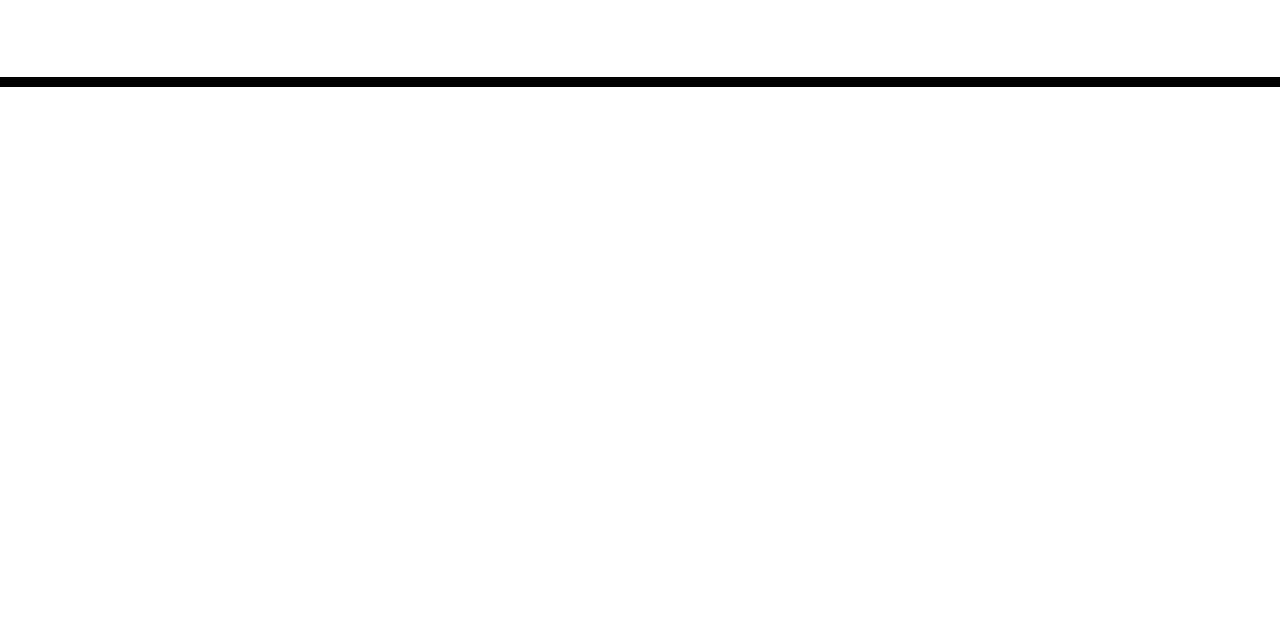
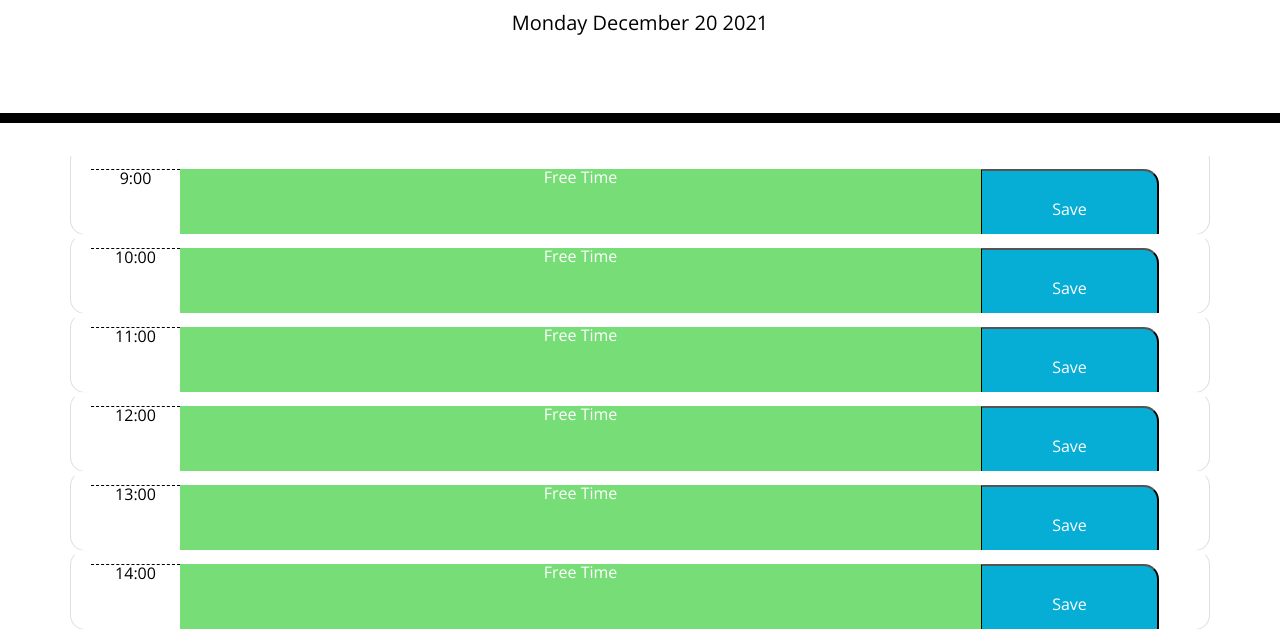
Before and after one commit to charlestietjen/Trilogy-HW-Week-5-Calendar-App, a plain HTML site: page index.html in a window 1280 px wide. Shown: the part 181-812 px from the top of the page. Drawn offline with nearby package versions, Linux system fonts and the light colour scheme.

Commit message:
style changes and readme update

```diff
--- a/Assets/js/localScript.js
+++ b/Assets/js/localScript.js
@@ -18,22 +18,24 @@ var events = {};
 
 // function for creating each hour element
 var createEvents = function(eventHour, eventInfo, eventTense) {
-    var eventLi = $("<li>").addClass(eventTense + " time-block list-group-item d-flex");
+    var eventLiEl = $("<li>").addClass("time-block list-group-item row");
+    var eventContainerEl = $("<div>")
+        .addClass("container row");
     var eventHourEl = $("<div>")
-        .addClass("hour")
+        .addClass("hour col-1")
         .text(eventHour);
     var eventInfoEl = $("<div>")
-        .addClass("description flex-fill")
+        .addClass(eventTense + " description col-sm col-10")
     var eventInfoPEl = $("<p>")
         .addClass("event-info")
         .text(eventInfo);
     var saveBtnEl = $("<button>")
-        .addClass("saveBtn")
+        .addClass("saveBtn col-2")
         .html("Save");
     eventInfoEl.append(eventInfoPEl);
-    eventLi.append(eventHourEl, eventInfoEl, saveBtnEl); //skull and crossbones unicode is placeholder because it is funny/cool
-
-    $("#timeblocks").append(eventLi);
+    eventContainerEl.append(eventHourEl, eventInfoEl, saveBtnEl); //skull and crossbones unicode is placeholder because it is funny/cool
+    eventLiEl.append(eventContainerEl);
+    $("#timeblocks").append(eventLiEl);
 }
 
 for (i = 0; i < wHours; i++){
@@ -46,7 +48,7 @@ for (i = 0; i < wHours; i++){
     else if (currentHour < h){
         tense = "future";
     }
-    createEvents(hour, "Placeholder", tense);
+    createEvents(hour, "Free Time", tense);
 };
 
 $(document).on("click", ".event-info", function() {
@@ -66,7 +68,7 @@ $(document).on("click", ".event-info", function() {
 
 //unfocus event
 $(document).on("blur", "textarea", function(){
-    console.log("unfocus event")
+    //console.log("unfocus event")
     // get current value
     var text = $(this).val();
 
--- a/index.html
+++ b/index.html
@@ -18,7 +18,7 @@
       href="https://fonts.googleapis.com/css?family=Open+Sans&display=swap"
       rel="stylesheet"
     />
-    <link rel="stylesheet" href="style.css" />
+    <link rel="stylesheet" href="./style.css" />
     <title>Work Day Scheduler</title>
   </head>
 
@@ -30,9 +30,11 @@
     </header>
     <div class="container">
       <!-- Timeblocks go here -->
+      <ul id="timeblocks" class="list-group"></ul>
     </div>
 
     <script src="https://code.jquery.com/jquery-3.4.1.min.js"></script>
-    <script src="https://cdnjs.cloudflare.com/ajax/libs/moment.js/2.24.0/moment.min.js"></script>
+    <script src="https://cdnjs.cloudflare.com/ajax/libs/dayjs/1.10.7/dayjs.min.js"></script>
+    <script src="./Assets/js/localScript.js"></script>
   </body>
 </html>
```
Also changed, not shown: 2 other files.
